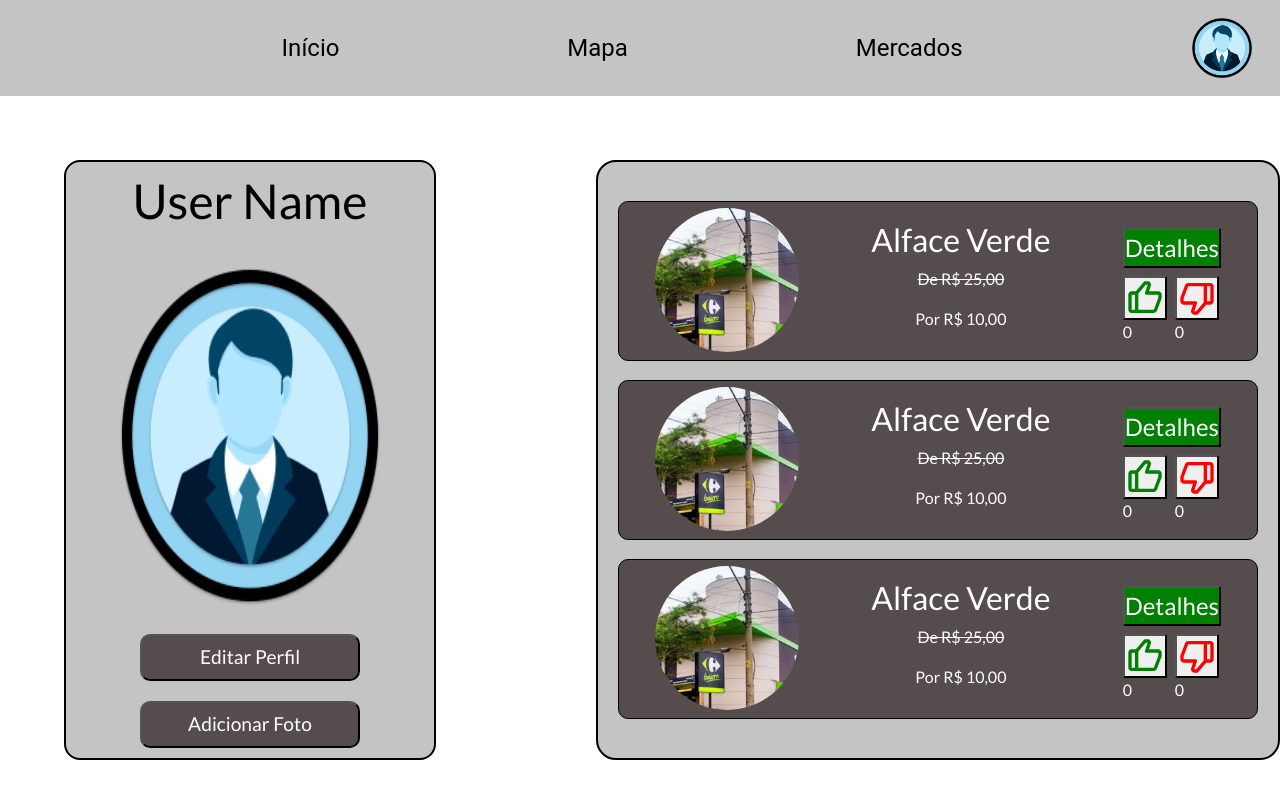
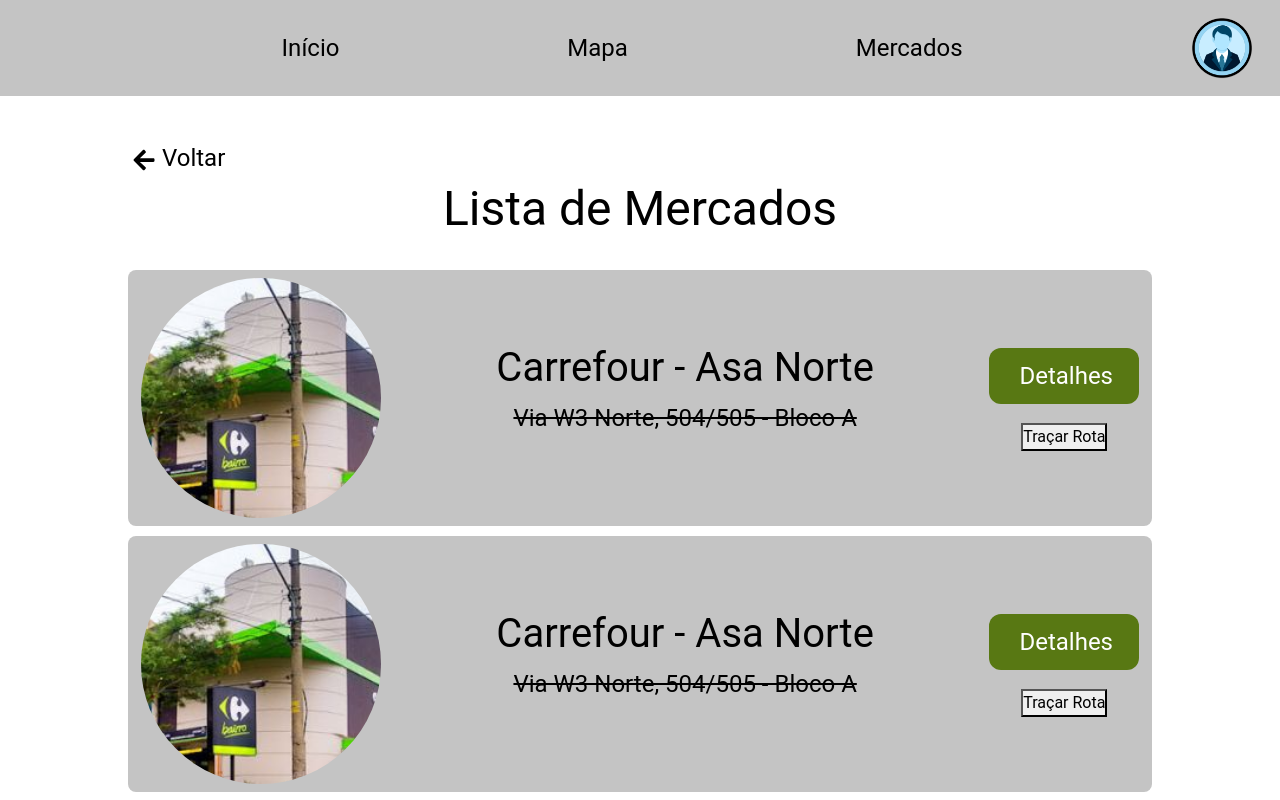
Before and after one commit to LordeFelipe/guia-do-mochileiro-urbano, a React (Create React App) app: page /markets in a window 1280 px wide. Shown: the top 800 px of the page. Built offline with nearby package versions, Linux system fonts and the light colour scheme.

Commit message:
MarketsPage
V1

```diff
--- /dev/null
+++ b/src/components/MarketRow/index.jsx
@@ -0,0 +1,22 @@
+import { Container } from './styles'
+import img from '../../assets/market.jpg'
+
+const MarketRow = () => {
+  return(
+    <Container>
+      <div className="product">
+        <img src={img} alt="" />
+        <div className="info">
+          <h2 className="title">Carrefour - Asa Norte</h2>
+          <p className="old-price">Via W3 Norte, 504/505 - Bloco A</p>
+        </div>
+        <div className="buttons">
+          <button className="details"> Detalhes </button>
+          <button className="route">Traçar Rota</button>
+        </div>
+      </div>
+    </Container>
+  )
+}
+
+export default MarketRow
--- /dev/null
+++ b/src/components/MarketRow/styles.jsx
@@ -0,0 +1,76 @@
+import styled from 'styled-components'
+
+export const Container = styled.div`
+    .product {
+      display: flex;
+      justify-content: space-between;
+      background-color: #C4C4C4;
+      padding: 1vh 1vw;
+      border-radius: 8px;;
+
+      img {
+        border-radius: 200px;
+        height: 30vh;
+        width: 30vh;
+        object-fit: cover;
+      }
+
+      .info {
+        display: flex;
+        flex-direction: column;
+        align-items: center;
+        justify-content: center;
+        .title{
+          font-size: 5vh;
+          font-weight: normal;
+        }
+        p{
+          font-size: 3vh;
+        }
+        .old-price{
+          text-decoration: line-through;
+        }
+      }
+
+      .buttons {
+        display: flex;
+        flex-direction: column;
+        align-items: center;
+        gap: 15px;
+        justify-content: center;
+        width: 15%;
+
+        .details {
+          width: 100%;
+          font-size: 3vh;
+          padding: 10px 30px;
+          border: none;
+          border-radius: 12px;
+          color: white;
+          transition: 300ms;
+          cursor: pointer;
+          margin: 0.5vh 0;
+          background-color: #587813;
+
+          &:hover {
+            transition: 300ms;
+            filter: brightness(0.7)
+          }
+        }
+
+        &.route {
+          width: 100%;
+          font-size: 3vh;
+          padding: 10px 30px;
+          border: none;
+          border-radius: 12px;
+          color: white;
+          transition: 300ms;
+          cursor: pointer;
+          margin: 0.5vh 0;
+          background: #134878;
+        }
+
+      }
+    }
+`
--- a/src/components/Navbar/index.jsx
+++ b/src/components/Navbar/index.jsx
@@ -8,7 +8,7 @@ const Navbar = () => {
       <div className="elements">
         <Link to="/" className='link'> Início </Link>
         <Link to="/" className='link'> Mapa </Link>
-        <Link to="/" className='link'> Mercados </Link>
+        <Link to="/markets" className='link'> Mercados </Link>
         <img src={img} alt="" />
       </div>
     </Container>
--- /dev/null
+++ b/src/pages/MarketsPages/index.jsx
@@ -0,0 +1,26 @@
+import { Container } from './styles'
+import BackButton from '../../components/BackButton'
+import MarketRow from '../../components/MarketRow'
+
+const MarketsPage = () => {
+
+  return(
+    <Container>
+      <BackButton/>
+      <div className="sections">
+        <section className="title">
+          <h1>Lista de Mercados</h1>
+        </section>
+        <section className="promotions">
+          <MarketRow/>
+          <MarketRow/>
+          <MarketRow/>
+          <MarketRow/>
+          <MarketRow/>
+        </section>
+      </div>
+    </Container>
+  )
+}
+
+export default MarketsPage
--- /dev/null
+++ b/src/pages/MarketsPages/styles.jsx
@@ -0,0 +1,154 @@
+import styled from 'styled-components'
+
+export const Container = styled.div`
+  width: 80vw;
+  margin: 5vh auto 0;
+  padding-bottom: 5vh;
+  font-family: "Roboto", sans-serif;
+
+  p, h1, h2, h3, h4, h5 {
+      color:black;
+  }
+
+  .sections {
+    display: flex;
+    flex-direction: column;
+    align-items: center;
+
+    .market-info {
+      display: flex;
+      justify-content: space-between;
+      gap: 5vw;
+      margin-bottom: 12vh;
+      width: 70%;
+
+      img {
+        border-radius: 200px;
+        height: 40vh;
+        width: 40vh;
+        object-fit: cover;
+      }
+
+      .info-box {
+        display: flex;
+        flex-direction: column;
+        align-items: center;
+        h1 {
+          font-size: 6vh;
+          font-weight: normal;
+        }
+        p {
+          font-size: 2.5vh;
+          font-weight: bold;
+          margin: 1vh 0;
+        }
+        button {
+          width: 100%;
+          font-size: 2.5vh;
+          padding: 10px 30px;
+          border: none;
+          border-radius: 12px;
+          color: white;
+          transition: 300ms;
+          cursor: pointer;
+          margin: 0.5vh 0;
+
+          &:hover {
+            transition: 300ms;
+            filter: brightness(0.7)
+          }
+        }
+      }
+    }
+    .title h1{
+      font-size: 6vh;
+      font-weight: normal;
+      margin-bottom: 4vh;
+    }
+    .promotions {
+      display: flex;
+      flex-direction: column;
+      width: 100%;
+      gap: 10px;
+      .product {
+        display: flex;
+        justify-content: space-between;
+        background-color: #C4C4C4;
+        padding: 1vh 1vw;
+        border-radius: 8px;;
+
+        img {
+          border-radius: 200px;
+          height: 30vh;
+          width: 30vh;
+          object-fit: cover;
+        }
+
+        .info {
+          display: flex;
+          flex-direction: column;
+          align-items: center;
+          justify-content: center;
+          .title{
+            font-size: 5vh;
+            font-weight: normal;
+          }
+          p{
+            font-size: 3vh;
+          }
+          .old-price{
+            text-decoration: line-through;
+          }
+        }
+
+        .buttons {
+          display: flex;
+          flex-direction: column;
+          align-items: center;
+          gap: 15px;
+          justify-content: center;
+          width: 15%;
+
+          .details {
+            width: 100%;
+            font-size: 3vh;
+            padding: 10px 30px;
+            border: none;
+            border-radius: 12px;
+            color: white;
+            transition: 300ms;
+            cursor: pointer;
+            margin: 0.5vh 0;
+            background-color: #587813;
+
+            &:hover {
+              transition: 300ms;
+              filter: brightness(0.7)
+            }
+          }
+
+          .like-deslike {
+            display: flex;
+            align-items: center;
+            gap: 10px;
+          }
+
+          .like, .deslike{
+            display: flex;
+            flex-direction: column;
+            align-items: center;
+            justify-content: center;
+            button{
+              background: none;
+              border: none;
+              cursor: pointer;
+            }
+            p {
+              font-size: 3vh;
+            }
+          }
+        }
+      }
+    }
+  }
+`
--- a/src/routes/index.jsx
+++ b/src/routes/index.jsx
@@ -3,12 +3,13 @@ import { Route, Routes} from 'react-router-dom';
 import ProfilePage from '../pages/ProfilePage';
 import CadastroPromocao from '../pages/Promocao/cadastroPromocao';
 import PromotionsPage from '../pages/PromotionsPages';
+import MarketsPage from '../pages/MarketsPages';
 
 const Router = () => {
   return(
     <Routes>
       <Route path='*' element={<ProfilePage/>} />
-      <Route path='/markets' element={<ProfilePage/>} />
+      <Route path='/markets' element={<MarketsPage/>} />
       <Route path='/markets/:id' element={<PromotionsPage/>} />
       <Route path='/markets/:id/add-product' element={<ProfilePage/>} />
       <Route path='/markets/products/:id' element={<ProfilePage/>} />
```
